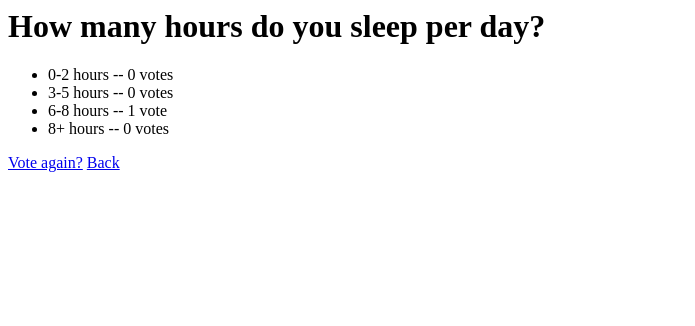
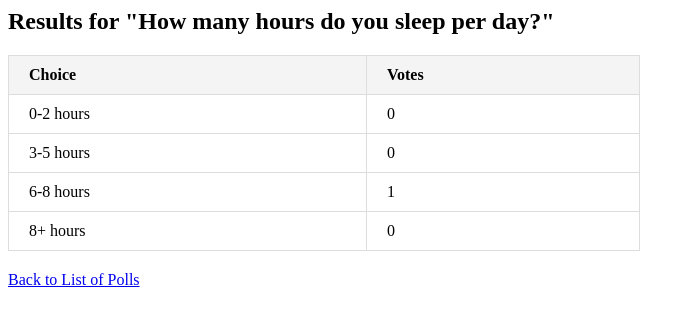
Before and after one commit to gooddinosaur/ku-polls, a Django app: page /polls/2/results/ in a window 1280 px wide. Shown: the top 326 px of the page, without its empty margins (0-695 px from the left). Run offline with Django 5.2, Linux system fonts and the light colour scheme; data comes from the database, SQL or seed files in the repository.

Commit message:
Add links so that a visitor to view polls results without voting and Improve appearance of the voting results page.

```diff
--- /dev/null
+++ b/polls/static/polls/style_result.css
@@ -0,0 +1,31 @@
+h1 {
+    font-size: 1.5em;
+    text-align: left;
+    margin-bottom: 20px;
+}
+table {
+    width: 50%;
+    border-collapse: collapse;
+    margin: 20px 0;
+}
+
+th, td {
+    padding: 10px;
+    border: 1px solid #ddd;
+    text-align: left;
+}
+
+th {
+    background-color: #f4f4f4;
+}
+
+.vote-count {
+    text-align: center;
+    font-weight: bold;
+}
+
+/*Adding space between columns*/
+td, th {
+    padding-left: 20px;
+    padding-right: 20px;
+}
--- a/templates/polls/detail.html
+++ b/templates/polls/detail.html
@@ -14,5 +14,6 @@
         <input type="submit" value="Vote" class="button disable" disabled>
     {% endif %}
 
-    <a href="{% url 'polls:index' %}" class="button">Back</a>
+    <a href="{% url 'polls:index' %}" class="button">Back to List of Polls</a>
+    <a href="{% url 'polls:results' question.id %}">View Results</a>
 </form>
--- a/templates/polls/results.html
+++ b/templates/polls/results.html
@@ -1,11 +1,21 @@
-<h1>{{ question.question_text }}</h1>
+{% load static %}
+<link rel="stylesheet" href="{% static 'polls/style_result.css' %}">
+<h1>Results for "{{ question.question_text }}"</h1>
+    <table>
+        <thead>
+            <tr>
+                <th>Choice</th>
+                <th>Votes</th>
+            </tr>
+        </thead>
+        <tbody>
+            {% for choice in question.choice_set.all %}
+                <tr>
+                    <td>{{ choice.choice_text }}</td>
+                    <td>{{ choice.votes }}</td>
+                </tr>
+            {% endfor %}
+        </tbody>
+    </table>
 
-<ul>
-{% for choice in question.choice_set.all %}
-    <li>{{ choice.choice_text }} -- {{ choice.votes }} vote{{ choice.votes|pluralize }}</li>
-{% endfor %}
-</ul>
-
-<a href="{% url 'polls:detail' question.id %}">Vote again?</a>
-
-<a href="{% url 'polls:index' %}" class="button">Back</a>
+    <a href="{% url 'polls:index' %}" class="button">Back to List of Polls</a>
```
Also changed, not shown: templates/polls/index.html (+6 -1 lines), mysite/urls.py (line endings or trailing spaces).
